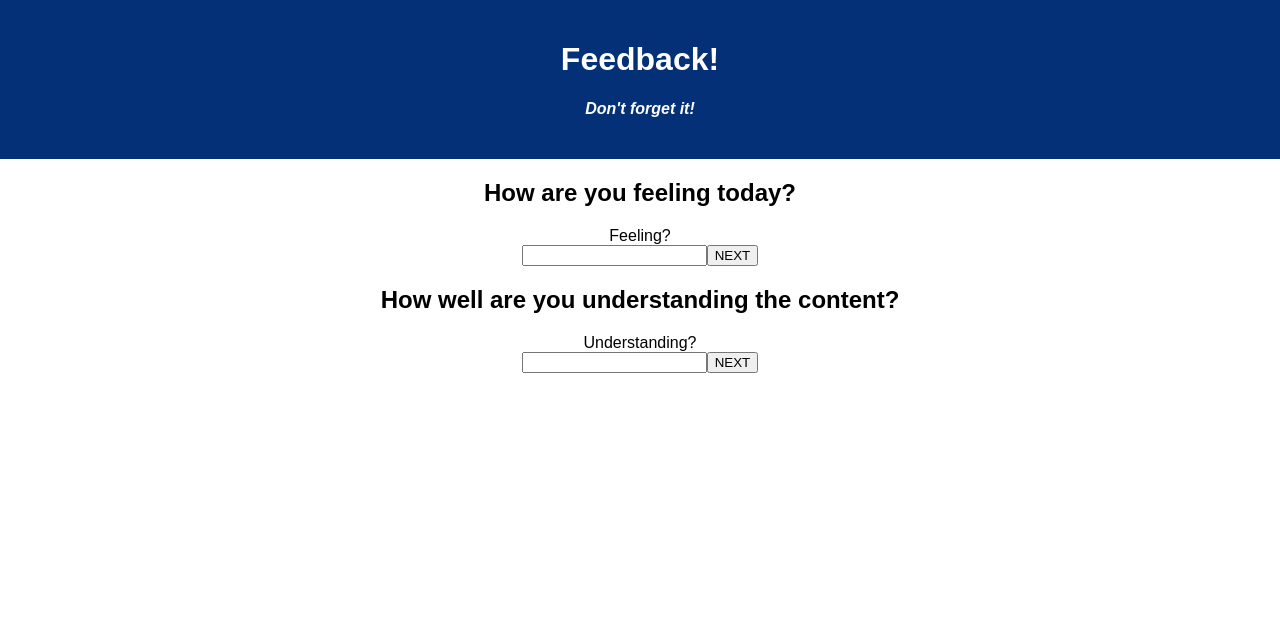
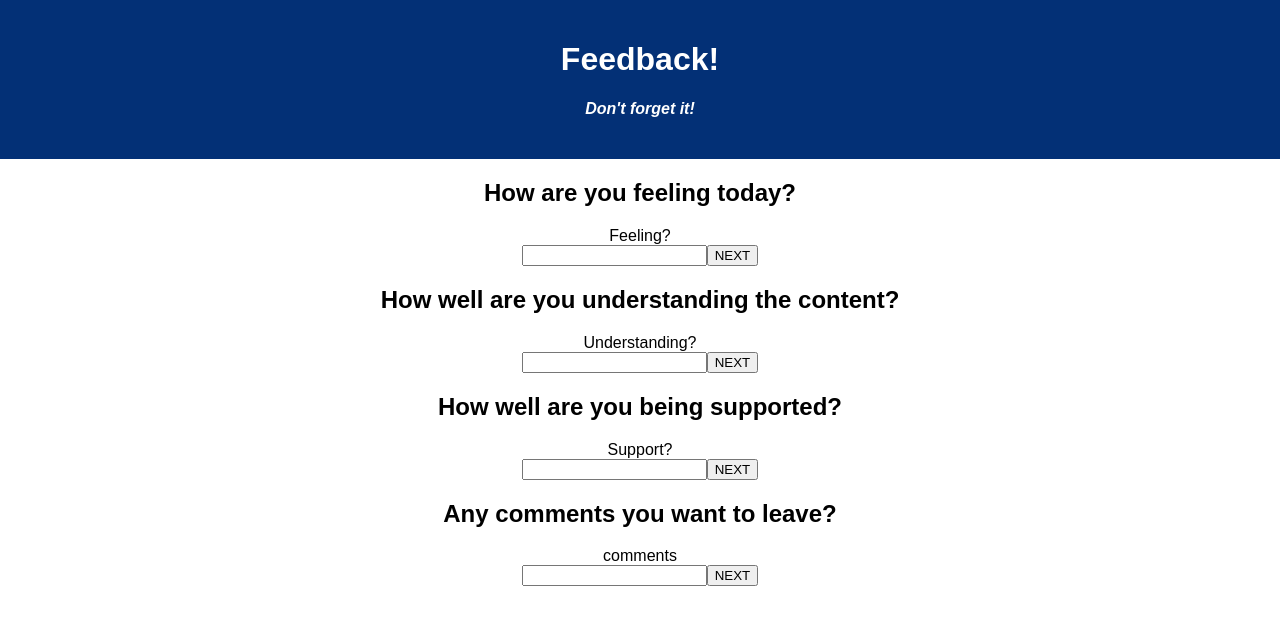
Before and after one commit to AndrewLeck/weekend-redux-feedback-loop, a React (Create React App) app: page /#/api/comments in a window 1280 px wide. Shown: the top 624 px of the page. Built offline with nearby package versions, Linux system fonts and the light colour scheme.

Commit message:
Support and Comments function handshake complete

```diff
--- a/src/components/App/App.jsx
+++ b/src/components/App/App.jsx
@@ -3,7 +3,8 @@ import axios from 'axios';
 import './App.css';
 import Feelings from '../Feeling/Feeling';
 import Understanding from '../Understanding/Understanding';
-
+import Support from '../Support/Support';
+import Comments from '../Comments/Comments';
 // import { HashRouter as Router, Route, Link } from 'react-router-dom';
 function App() {
 
@@ -23,6 +24,12 @@ function App() {
         {/* <Route> */}
           <Understanding />
         {/* </Route> */}
+        {/* <Route> */}
+          <Support />
+        {/* </Route> */}
+        {/* <Route> */}
+          <Comments />
+        {/* </Route> */}
       {/* </Router> */}
     </div>
 
--- a/src/components/Comments/Comments.jsx
+++ b/src/components/Comments/Comments.jsx
@@ -0,0 +1,20 @@
+// import { Link } from 'react-router-dom';
+function Comments (){
+    console.log('Inside Comments function')
+
+    return(
+        <>
+            <h2>Any comments you want to leave?</h2>
+            <form>
+                <div>comments</div>
+                <input
+                type="text"
+                />
+                {/* <Link> */}
+                <span><button>NEXT</button></span>
+                {/* </Link> */}
+            </form>
+        </>
+    )
+}
+export default Comments;
--- a/src/components/Support/Support.jsx
+++ b/src/components/Support/Support.jsx
@@ -0,0 +1,22 @@
+// import { Link } from 'react-router-dom';
+
+function Support (){
+    console.log('Inside Support function')
+
+    return(
+        <>
+            <h2>How well are you being supported?</h2>
+            <form>
+                <div>Support?</div>
+                <input
+                type="number"
+                required
+                />
+                {/* <Link> */}
+                <span><button>NEXT</button></span>
+                {/* </Link> */}
+            </form>
+        </>
+    )
+}
+export default Support;
--- a/src/components/Understanding/Understanding.jsx
+++ b/src/components/Understanding/Understanding.jsx
@@ -1,3 +1,4 @@
+// import { Link } from 'react-router-dom';
 
 function Understanding (){
     console.log('Inside Understanding function')
```
